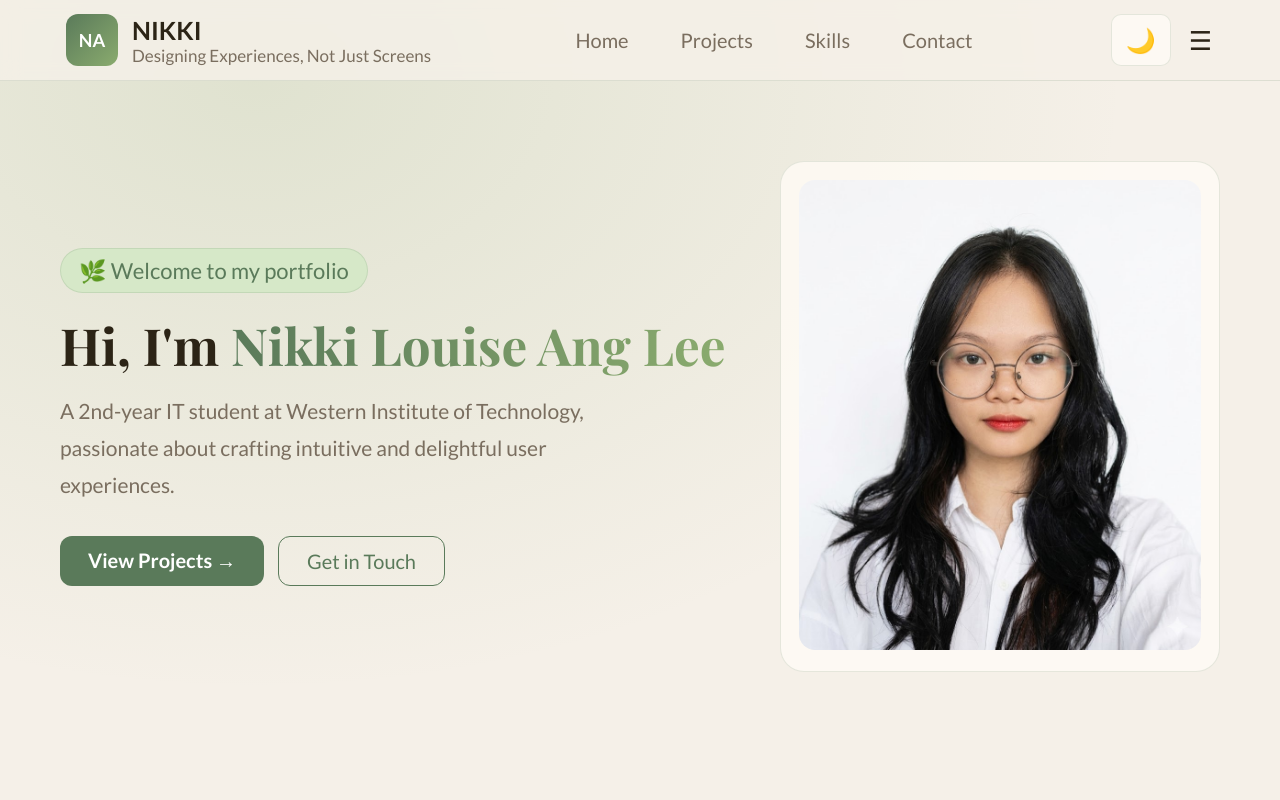
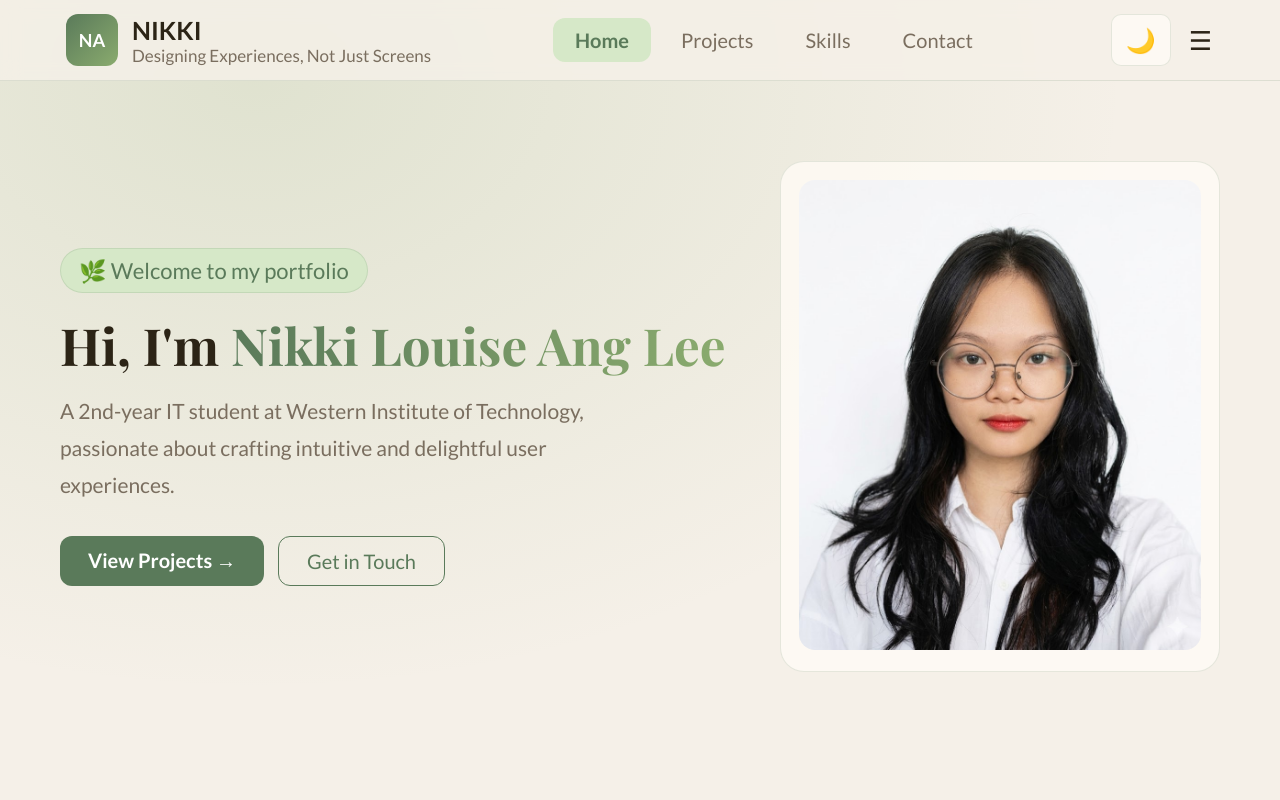
Before and after one commit to Niko24241/Portfolio, a React (Vite) app: page / in a window 1280 px wide. Shown: the top 800 px of the page. Built offline with nearby package versions, Linux system fonts and the light colour scheme.

Commit message:
Update Header.jsx

```diff
--- a/src/components/Header.jsx
+++ b/src/components/Header.jsx
@@ -1,6 +1,6 @@
 import { useState } from "react";
 
-const links = ["Home", "Projects", "Skills", "Contact"];
+const links = ["home", "projects", "skills", "contact"];
 
 export default function Header({ dark, setDark, active }) {
   const [open, setOpen] = useState(false);
```
